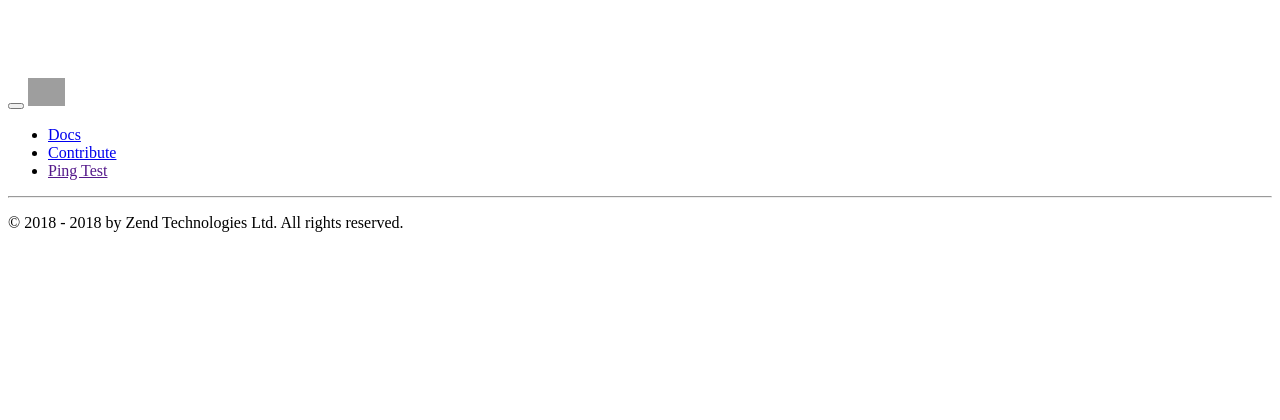
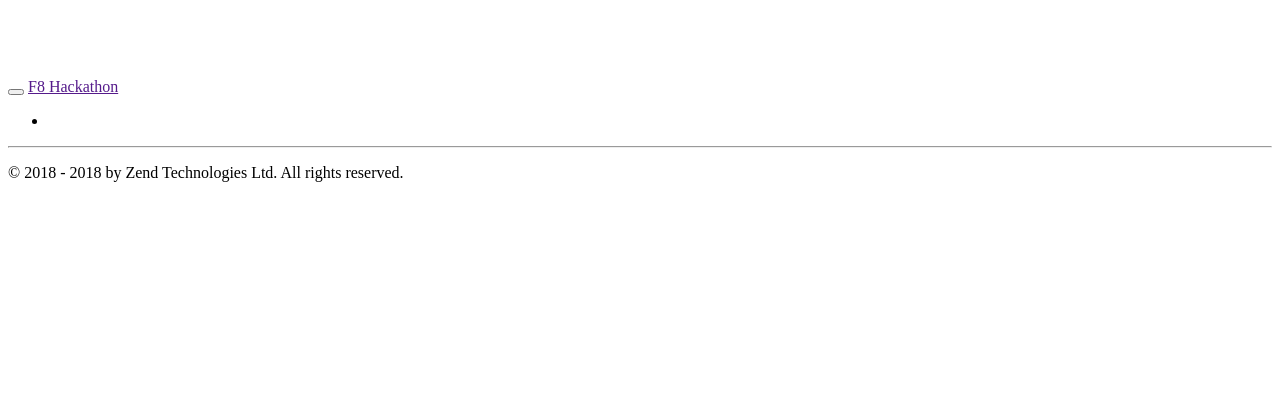
Before and after one commit to yowmamasita/f8-hackathon, a PHP site: template templates/layout/default.phtml in a window 1280 px wide. Shown: the top 420 px of the page. Run offline with PHP 8.4, Linux system fonts and the light colour scheme; the template is opened without the code that fills it, so the values that code supplies are empty; some libraries are stand-ins or nearby versions; grey boxes are pictures that could not be loaded.

Commit message:
Add facebook login btn

```diff
--- a/templates/layout/default.phtml
+++ b/templates/layout/default.phtml
@@ -24,6 +24,14 @@ $this->inlineScript()
     </style>
 </head>
 <body class="app">
+    <div id="fb-root"></div>
+    <script>(function(d, s, id) {
+      var js, fjs = d.getElementsByTagName(s)[0];
+      if (d.getElementById(id)) return;
+      js = d.createElement(s); js.id = id;
+      js.src = 'https://connect.facebook.net/en_US/sdk.js#xfbml=1&version=v3.0&appId=198081521001550&autoLogAppEvents=1';
+      fjs.parentNode.insertBefore(js, fjs);
+    }(document, 'script', 'facebook-jssdk'));</script>
     <header class="app-header">
         <nav class="navbar navbar-expand-sm navbar-dark bg-dark fixed-top" role="navigation">
             <div class="container">
@@ -33,26 +41,14 @@ $this->inlineScript()
                     </button>
                     <!-- Brand -->
                     <a class="navbar-brand" href="<?=$this->url('home')?>">
-                        <img src="https://framework.zend.com/images/logos/zf-logo-mark.png" alt="Zend Expressive" height="28" />
+                        F8 Hackathon
                     </a>
                 </div>
                 <!-- Links -->
                 <div class="collapse navbar-collapse" id="navbarCollapse">
                     <ul class="navbar-nav mr-auto">
                         <li class="nav-item">
-                            <a href="https://docs.zendframework.com/zend-expressive" target="_blank" class="nav-link">
-                                <i class="fa fa-book"></i> Docs
-                            </a>
-                        </li>
-                        <li class="nav-item">
-                            <a href="https://github.com/zendframework/zend-expressive" target="_blank" class="nav-link">
-                                <i class="fa fa-wrench"></i> Contribute
-                            </a>
-                        </li>
-                        <li class="right nav-item">
-                            <a href="<?=$this->url('api.ping')?>" class="nav-link">
-                                Ping Test
-                            </a>
+                            <div class="fb-login-button" data-max-rows="1" data-size="small" data-button-type="continue_with" data-show-faces="false" data-auto-logout-link="true" data-use-continue-as="true"></div>
                         </li>
                     </ul>
                 </div>
```
